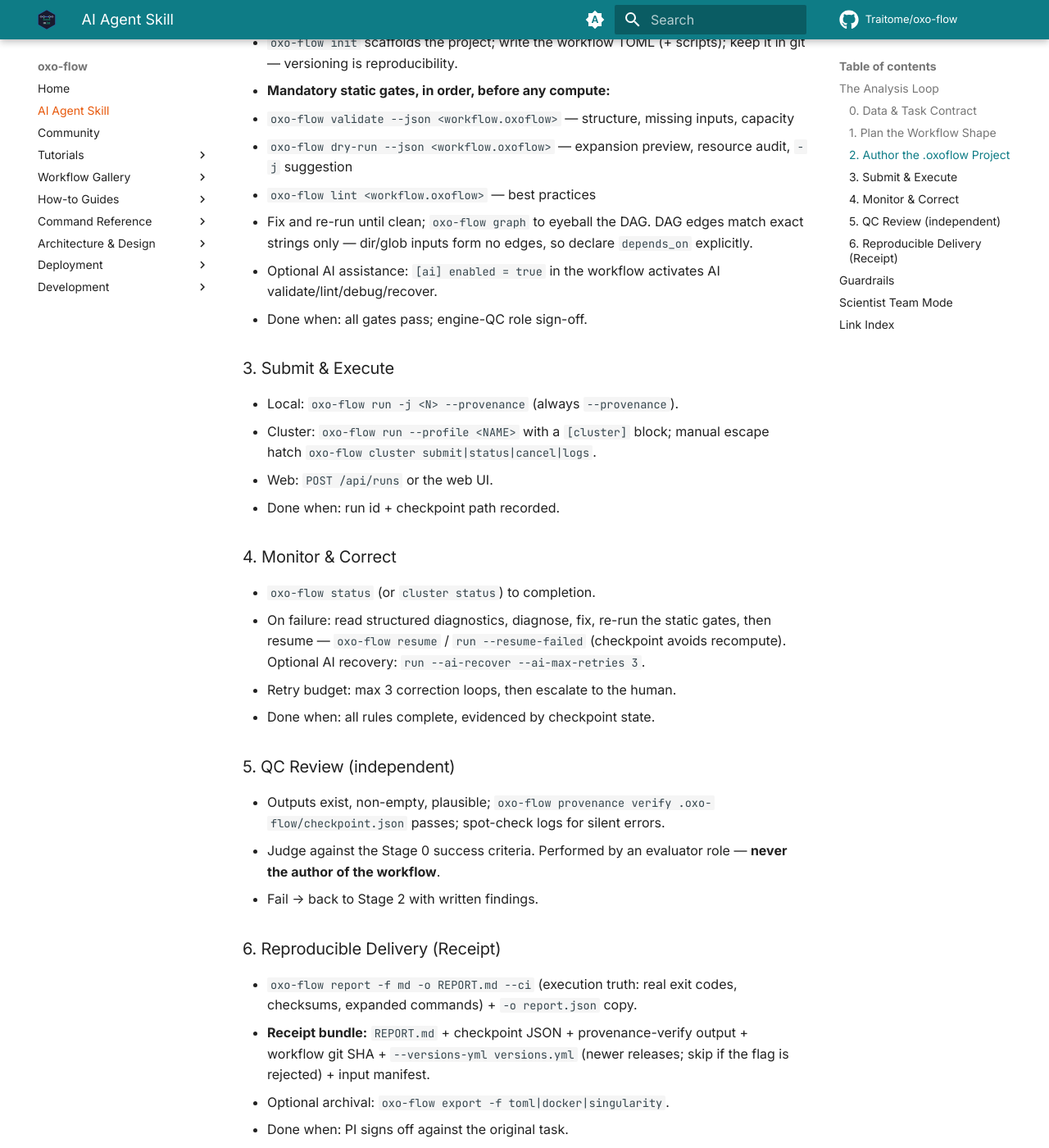
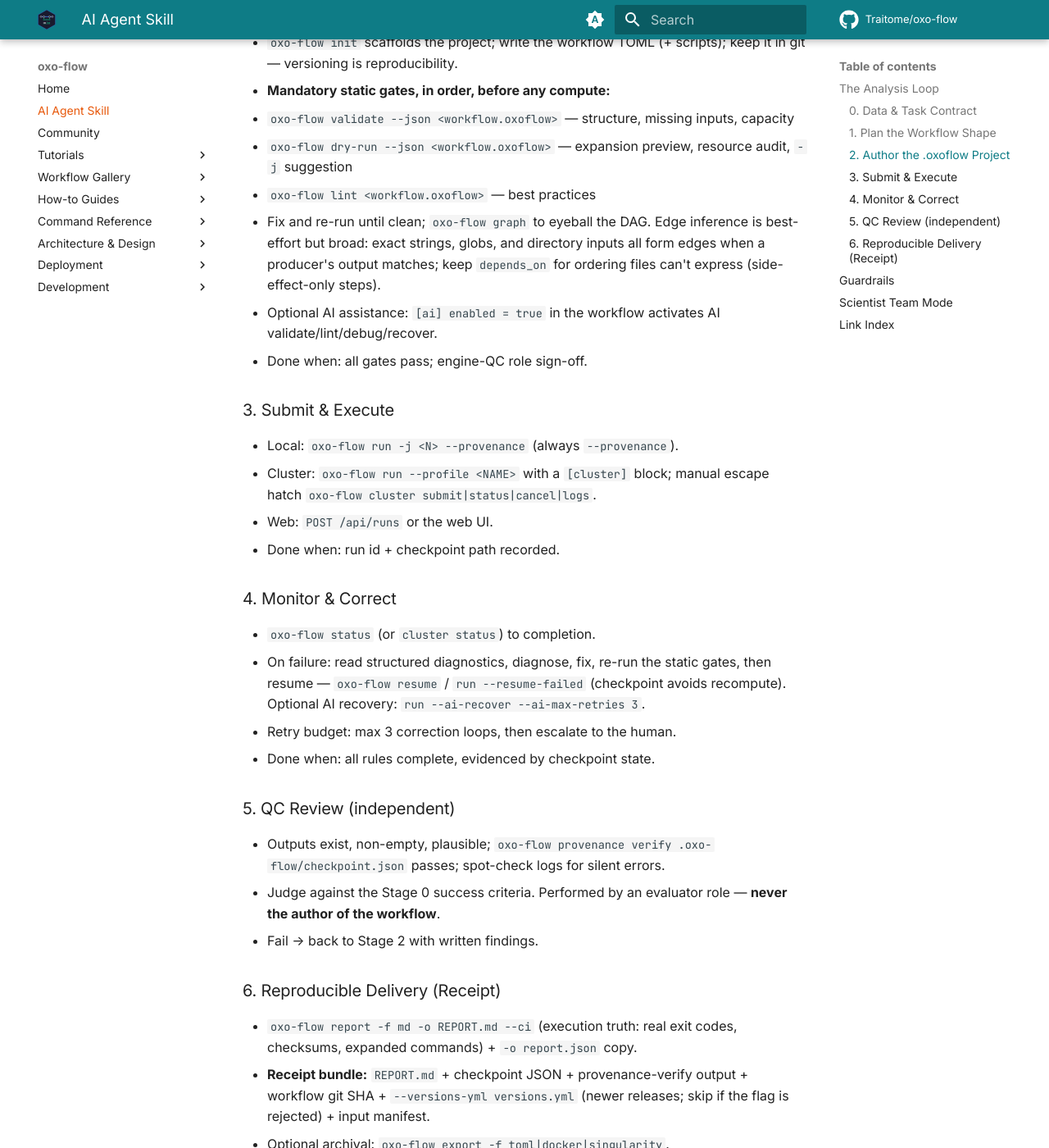
Before and after one commit to Traitome/oxo-flow, an MkDocs documentation site: the page built from docs/guide/src/SKILL.md, in a window 1280 px wide and 1400 px high, scrolled down 1532 px. Shown: the whole window at 82% size. Built offline with MkDocs 1.6.1 and Material for MkDocs 9.7.7, drawn with Linux system fonts in a browser that asks for light colours; comment, search, counter and statistics services are not loaded; the version menu is left out; some of the changed text lies outside the part shown.

Commit message:
fix(docs): DAG edge inference is best-effort broad, not exact-string only
Several doc pages and gallery examples still claimed that directory and
glob inputs form no DAG edges - guidance that predates the expanded-path
edge inference landed in abee1c05 (2026-08-16). Live tests with
oxo-flow graph -f dot confirm edges form for both cases:

- directory input data/ produced by a rule writing data/a.txt -> edge
- glob input mapped/*.bam from mapped/{sample}.bam producers -> edge

dag.rs implements exact-string, glob-pattern, directory, and
template-regex best-effort inference; depends_on remains the escape
hatch for ordering files cannot express (side-effect-only steps,
condition-skipped deps).

Updated claims in:

- docs/guide/src/SKILL.md (stage-2 gate note + Guardrails)
- docs/guide/src/gallery/cohort-analysis.md
- docs/guide/src/gallery/conditional-workflow.md
- docs/guide/src/how-to/cohort-sample-groups.md
- examples/gallery/06_rnaseq_quantification.oxoflow (comment)
- examples/gallery/11_conditional_workflow.oxoflow (comment)
- examples/gallery/12_cohort_analysis.oxoflow (comment)

architecture.md:199 already documents the correct semantics; this PR
brings the rest of the docs in line. All three edited example workflows
re-validated clean with the current release binary.

Co-Authored-By: Claude <noreply@anthropic.com>

```diff
--- a/docs/guide/src/SKILL.md
+++ b/docs/guide/src/SKILL.md
@@ -65,8 +65,10 @@ Seven stages, three approval gates. Every stage ends with a
   2. `oxo-flow dry-run --json <workflow.oxoflow>` — expansion preview, resource audit, `-j` suggestion
   3. `oxo-flow lint <workflow.oxoflow>` — best practices
 - Fix and re-run until clean; `oxo-flow graph` to eyeball the DAG.
-  DAG edges match exact strings only — dir/glob inputs form no edges, so
-  declare `depends_on` explicitly.
+  Edge inference is best-effort but broad: exact strings, globs, and
+  directory inputs all form edges when a producer's output matches;
+  keep `depends_on` for ordering files can't express (side-effect-only
+  steps).
 - Optional AI assistance: `[ai] enabled = true` in the workflow activates
   AI validate/lint/debug/recover.
 - Done when: all gates pass; engine-QC role sign-off.
@@ -115,8 +117,9 @@ Seven stages, three approval gates. Every stage ends with a
   validate → dry-run → lint.
 - **Correct, don't restart** — prefer checkpoint resume unless inputs were
   invalidated.
-- **Explicit edges** — exact-string `depends_on`; wildcard inputs form no DAG
-  edges.
+- **Explicit edges** — edge inference covers exact strings, globs, and
+  directory inputs; `depends_on` remains the escape hatch for ordering
+  that file matching can't express.
 - **Version everything** — workflow in git; its SHA lands in checkpoint and
   report.
 - **Budget & stop-loss** — retry caps, human escalation, resource limits from
```
Also changed, not shown: docs/guide/src/gallery/cohort-analysis.md (+1 -1 lines), docs/guide/src/gallery/conditional-workflow.md (+1 -1 lines), docs/guide/src/how-to/cohort-sample-groups.md (+3 -3 lines), 3 other files.
